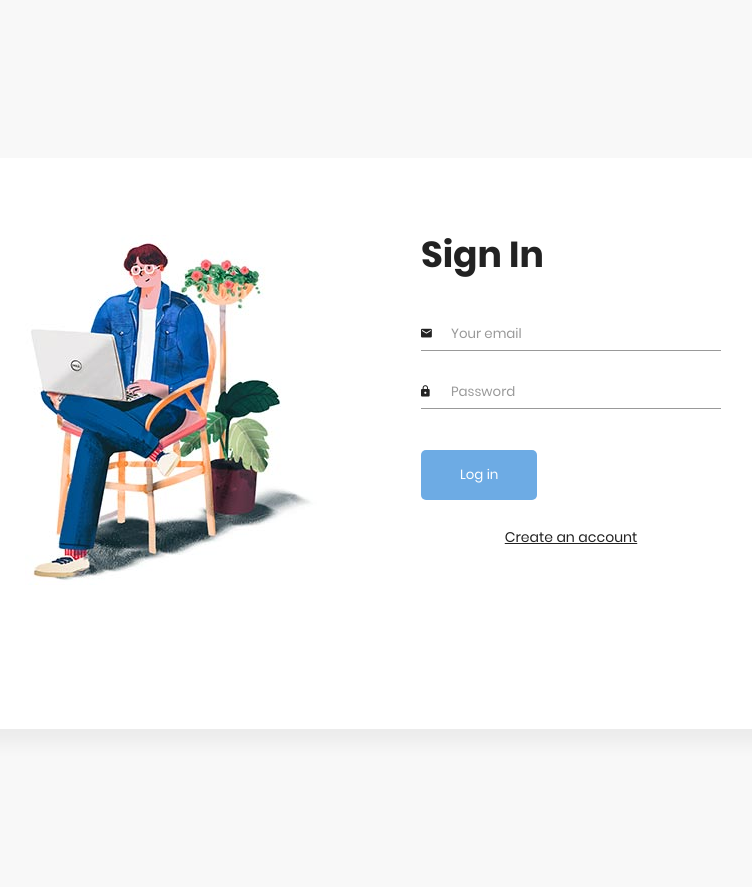
After one commit to AbdulRahmanAbouzaid/guestbook, a PHP site: page /views/login.view.php in a window 1280 px wide. The commit adds this page. Shown: the whole page, without its empty margins (279-1031 px from the left). Run offline with PHP 8.4, Linux system fonts and the light colour scheme.

Commit message:
auth/user login

```diff
--- a/public/css/style.css
+++ b/public/css/style.css
@@ -14,108 +14,108 @@ list-type-ulli, .socials {
   font-family: 'Poppins';
   font-style: normal;
   font-weight: 300;
-  src: url("../fonts/poppins/poppins-v5-latin-300.eot");
+  src: url("../webwebfonts/poppins/poppins-v5-latin-300.eot");
   /* IE9 Compat Modes */
-  src: local("Poppins Light"), local("Poppins-Light"), url("../fonts/poppins/poppins-v5-latin-300.eot?#iefix") format("embedded-opentype"), url("../fonts/poppins/poppins-v5-latin-300.woff2") format("woff2"), url("../fonts/poppins/poppins-v5-latin-300.woff") format("woff"), url("../fonts/poppins/poppins-v5-latin-300.ttf") format("truetype"), url("../fonts/poppins/poppins-v5-latin-300.svg#Poppins") format("svg");
+  src: local("Poppins Light"), local("Poppins-Light"), url("../webwebfonts/poppins/poppins-v5-latin-300.eot?#iefix") format("embedded-opentype"), url("../webfonts/poppins/poppins-v5-latin-300.woff2") format("woff2"), url("../webfonts/poppins/poppins-v5-latin-300.woff") format("woff"), url("../webfonts/poppins/poppins-v5-latin-300.ttf") format("truetype"), url("../webfonts/poppins/poppins-v5-latin-300.svg#Poppins") format("svg");
   /* Legacy iOS */ }
 /* poppins-300italic - latin */
 @font-face {
   font-family: 'Poppins';
   font-style: italic;
   font-weight: 300;
-  src: url("../fonts/poppins/poppins-v5-latin-300italic.eot");
+  src: url("../webwebfonts/poppins/poppins-v5-latin-300italic.eot");
   /* IE9 Compat Modes */
-  src: local("Poppins Light Italic"), local("Poppins-LightItalic"), url("../fonts/poppins/poppins-v5-latin-300italic.eot?#iefix") format("embedded-opentype"), url("../fonts/poppins/poppins-v5-latin-300italic.woff2") format("woff2"), url("../fonts/poppins/poppins-v5-latin-300italic.woff") format("woff"), url("../fonts/poppins/poppins-v5-latin-300italic.ttf") format("truetype"), url("../fonts/poppins/poppins-v5-latin-300italic.svg#Poppins") format("svg");
+  src: local("Poppins Light Italic"), local("Poppins-LightItalic"), url("../webwebfonts/poppins/poppins-v5-latin-300italic.eot?#iefix") format("embedded-opentype"), url("../webfonts/poppins/poppins-v5-latin-300italic.woff2") format("woff2"), url("../webfonts/poppins/poppins-v5-latin-300italic.woff") format("woff"), url("../webfonts/poppins/poppins-v5-latin-300italic.ttf") format("truetype"), url("../webfonts/poppins/poppins-v5-latin-300italic.svg#Poppins") format("svg");
   /* Legacy iOS */ }
 /* poppins-regular - latin */
 @font-face {
   font-family: 'Poppins';
   font-style: normal;
   font-weight: 400;
-  src: url("../fonts/poppins/poppins-v5-latin-regular.eot");
+  src: url("../webfonts/poppins/poppins-v5-latin-regular.eot");
   /* IE9 Compat Modes */
-  src: local("Poppins Regular"), local("Poppins-Regular"), url("../fonts/poppins/poppins-v5-latin-regular.eot?#iefix") format("embedded-opentype"), url("../fonts/poppins/poppins-v5-latin-regular.woff2") format("woff2"), url("../fonts/poppins/poppins-v5-latin-regular.woff") format("woff"), url("../fonts/poppins/poppins-v5-latin-regular.ttf") format("truetype"), url("../fonts/poppins/poppins-v5-latin-regular.svg#Poppins") format("svg");
+  src: local("Poppins Regular"), local("Poppins-Regular"), url("../webfonts/poppins/poppins-v5-latin-regular.eot?#iefix") format("embedded-opentype"), url("../webfonts/poppins/poppins-v5-latin-regular.woff2") format("woff2"), url("../webfonts/poppins/poppins-v5-latin-regular.woff") format("woff"), url("../webfonts/poppins/poppins-v5-latin-regular.ttf") format("truetype"), url("../webfonts/poppins/poppins-v5-latin-regular.svg#Poppins") format("svg");
   /* Legacy iOS */ }
 /* poppins-italic - latin */
 @font-face {
   font-family: 'Poppins';
   font-style: italic;
   font-weight: 400;
-  src: url("../fonts/poppins/poppins-v5-latin-italic.eot");
+  src: url("../webfonts/poppins/poppins-v5-latin-italic.eot");
   /* IE9 Compat Modes */
-  src: local("Poppins Italic"), local("Poppins-Italic"), url("../fonts/poppins/poppins-v5-latin-italic.eot?#iefix") format("embedded-opentype"), url("../fonts/poppins/poppins-v5-latin-italic.woff2") format("woff2"), url("../fonts/poppins/poppins-v5-latin-italic.woff") format("woff"), url("../fonts/poppins/poppins-v5-latin-italic.ttf") format("truetype"), url("../fonts/poppins/poppins-v5-latin-italic.svg#Poppins") format("svg");
+  src: local("Poppins Italic"), local("Poppins-Italic"), url("../webfonts/poppins/poppins-v5-latin-italic.eot?#iefix") format("embedded-opentype"), url("../webfonts/poppins/poppins-v5-latin-italic.woff2") format("woff2"), url("../webfonts/poppins/poppins-v5-latin-italic.woff") format("woff"), url("../webfonts/poppins/poppins-v5-latin-italic.ttf") format("truetype"), url("../webfonts/poppins/poppins-v5-latin-italic.svg#Poppins") format("svg");
   /* Legacy iOS */ }
 /* poppins-500 - latin */
 @font-face {
   font-family: 'Poppins';
   font-style: normal;
   font-weight: 500;
-  src: url("../fonts/poppins/poppins-v5-latin-500.eot");
+  src: url("../webfonts/poppins/poppins-v5-latin-500.eot");
   /* IE9 Compat Modes */
-  src: local("Poppins Medium"), local("Poppins-Medium"), url("../fonts/poppins/poppins-v5-latin-500.eot?#iefix") format("embedded-opentype"), url("../fonts/poppins/poppins-v5-latin-500.woff2") format("woff2"), url("../fonts/poppins/poppins-v5-latin-500.woff") format("woff"), url("../fonts/poppins/poppins-v5-latin-500.ttf") format("truetype"), url("../fonts/poppins/poppins-v5-latin-500.svg#Poppins") format("svg");
+  src: local("Poppins Medium"), local("Poppins-Medium"), url("../webfonts/poppins/poppins-v5-latin-500.eot?#iefix") format("embedded-opentype"), url("../webfonts/poppins/poppins-v5-latin-500.woff2") format("woff2"), url("../webfonts/poppins/poppins-v5-latin-500.woff") format("woff"), url("../webfonts/poppins/poppins-v5-latin-500.ttf") format("truetype"), url("../webfonts/poppins/poppins-v5-latin-500.svg#Poppins") format("svg");
   /* Legacy iOS */ }
 /* poppins-500italic - latin */
 @font-face {
   font-family: 'Poppins';
   font-style: italic;
   font-weight: 500;
-  src: url("../fonts/poppins/poppins-v5-latin-500italic.eot");
+  src: url("../webfonts/poppins/poppins-v5-latin-500italic.eot");
   /* IE9 Compat Modes */
-  src: local("Poppins Medium Italic"), local("Poppins-MediumItalic"), url("../fonts/poppins/poppins-v5-latin-500italic.eot?#iefix") format("embedded-opentype"), url("../fonts/poppins/poppins-v5-latin-500italic.woff2") format("woff2"), url("../fonts/poppins/poppins-v5-latin-500italic.woff") format("woff"), url("../fonts/poppins/poppins-v5-latin-500italic.ttf") format("truetype"), url("../fonts/poppins/poppins-v5-latin-500italic.svg#Poppins") format("svg");
+  src: local("Poppins Medium Italic"), local("Poppins-MediumItalic"), url("../webfonts/poppins/poppins-v5-latin-500italic.eot?#iefix") format("embedded-opentype"), url("../webfonts/poppins/poppins-v5-latin-500italic.woff2") format("woff2"), url("../webfonts/poppins/poppins-v5-latin-500italic.woff") format("woff"), url("../webfonts/poppins/poppins-v5-latin-500italic.ttf") format("truetype"), url("../webfonts/poppins/poppins-v5-latin-500italic.svg#Poppins") format("svg");
   /* Legacy iOS */ }
 /* poppins-600 - latin */
 @font-face {
   font-family: 'Poppins';
   font-style: normal;
   font-weight: 600;
-  src: url("../fonts/poppins/poppins-v5-latin-600.eot");
+  src: url("../webfonts/poppins/poppins-v5-latin-600.eot");
   /* IE9 Compat Modes */
-  src: local("Poppins SemiBold"), local("Poppins-SemiBold"), url("../fonts/poppins/poppins-v5-latin-600.eot?#iefix") format("embedded-opentype"), url("../fonts/poppins/poppins-v5-latin-600.woff2") format("woff2"), url("../fonts/poppins/poppins-v5-latin-600.woff") format("woff"), url("../fonts/poppins/poppins-v5-latin-600.ttf") format("truetype"), url("../fonts/poppins/poppins-v5-latin-600.svg#Poppins") format("svg");
+  src: local("Poppins SemiBold"), local("Poppins-SemiBold"), url("../webfonts/poppins/poppins-v5-latin-600.eot?#iefix") format("embedded-opentype"), url("../webfonts/poppins/poppins-v5-latin-600.woff2") format("woff2"), url("../webfonts/poppins/poppins-v5-latin-600.woff") format("woff"), url("../webfonts/poppins/poppins-v5-latin-600.ttf") format("truetype"), url("../webfonts/poppins/poppins-v5-latin-600.svg#Poppins") format("svg");
   /* Legacy iOS */ }
 /* poppins-700 - latin */
 @font-face {
   font-family: 'Poppins';
   font-style: normal;
   font-weight: 700;
-  src: url("../fonts/poppins/poppins-v5-latin-700.eot");
+  src: url("../webfonts/poppins/poppins-v5-latin-700.eot");
   /* IE9 Compat Modes */
-  src: local("Poppins Bold"), local("Poppins-Bold"), url("../fonts/poppins/poppins-v5-latin-700.eot?#iefix") format("embedded-opentype"), url("../fonts/poppins/poppins-v5-latin-700.woff2") format("woff2"), url("../fonts/poppins/poppins-v5-latin-700.woff") format("woff"), url("../fonts/poppins/poppins-v5-latin-700.ttf") format("truetype"), url("../fonts/poppins/poppins-v5-latin-700.svg#Poppins") format("svg");
+  src: local("Poppins Bold"), local("Poppins-Bold"), url("../webfonts/poppins/poppins-v5-latin-700.eot?#iefix") format("embedded-opentype"), url("../webfonts/poppins/poppins-v5-latin-700.woff2") format("woff2"), url("../webfonts/poppins/poppins-v5-latin-700.woff") format("woff"), url("../webfonts/poppins/poppins-v5-latin-700.ttf") format("truetype"), url("../webfonts/poppins/poppins-v5-latin-700.svg#Poppins") format("svg");
   /* Legacy iOS */ }
 /* poppins-700italic - latin */
 @font-face {
   font-family: 'Poppins';
   font-style: italic;
   font-weight: 700;
-  src: url("../fonts/poppins/poppins-v5-latin-700italic.eot");
+  src: url("../webfonts/poppins/poppins-v5-latin-700italic.eot");
   /* IE9 Compat Modes */
-  src: local("Poppins Bold Italic"), local("Poppins-BoldItalic"), url("../fonts/poppins/poppins-v5-latin-700italic.eot?#iefix") format("embedded-opentype"), url("../fonts/poppins/poppins-v5-latin-700italic.woff2") format("woff2"), url("../fonts/poppins/poppins-v5-latin-700italic.woff") format("woff"), url("../fonts/poppins/poppins-v5-latin-700italic.ttf") format("truetype"), url("../fonts/poppins/poppins-v5-latin-700italic.svg#Poppins") format("svg");
+  src: local("Poppins Bold Italic"), local("Poppins-BoldItalic"), url("../webfonts/poppins/poppins-v5-latin-700italic.eot?#iefix") format("embedded-opentype"), url("../webfonts/poppins/poppins-v5-latin-700italic.woff2") format("woff2"), url("../webfonts/poppins/poppins-v5-latin-700italic.woff") format("woff"), url("../webfonts/poppins/poppins-v5-latin-700italic.ttf") format("truetype"), url("../webfonts/poppins/poppins-v5-latin-700italic.svg#Poppins") format("svg");
   /* Legacy iOS */ }
 /* poppins-800 - latin */
 @font-face {
   font-family: 'Poppins';
   font-style: normal;
   font-weight: 800;
-  src: url("../fonts/poppins/poppins-v5-latin-800.eot");
+  src: url("../webfonts/poppins/poppins-v5-latin-800.eot");
   /* IE9 Compat Modes */
-  src: local("Poppins ExtraBold"), local("Poppins-ExtraBold"), url("../fonts/poppins/poppins-v5-latin-800.eot?#iefix") format("embedded-opentype"), url("../fonts/poppins/poppins-v5-latin-800.woff2") format("woff2"), url("../fonts/poppins/poppins-v5-latin-800.woff") format("woff"), url("../fonts/poppins/poppins-v5-latin-800.ttf") format("truetype"), url("../fonts/poppins/poppins-v5-latin-800.svg#Poppins") format("svg");
+  src: local("Poppins ExtraBold"), local("Poppins-ExtraBold"), url("../webfonts/poppins/poppins-v5-latin-800.eot?#iefix") format("embedded-opentype"), url("../webfonts/poppins/poppins-v5-latin-800.woff2") format("woff2"), url("../webfonts/poppins/poppins-v5-latin-800.woff") format("woff"), url("../webfonts/poppins/poppins-v5-latin-800.ttf") format("truetype"), url("../webfonts/poppins/poppins-v5-latin-800.svg#Poppins") format("svg");
   /* Legacy iOS */ }
 /* poppins-800italic - latin */
 @font-face {
   font-family: 'Poppins';
   font-style: italic;
   font-weight: 800;
-  src: url("../fonts/poppins/poppins-v5-latin-800italic.eot");
+  src: url("../webfonts/poppins/poppins-v5-latin-800italic.eot");
   /* IE9 Compat Modes */
-  src: local("Poppins ExtraBold Italic"), local("Poppins-ExtraBoldItalic"), url("../fonts/poppins/poppins-v5-latin-800italic.eot?#iefix") format("embedded-opentype"), url("../fonts/poppins/poppins-v5-latin-800italic.woff2") format("woff2"), url("../fonts/poppins/poppins-v5-latin-800italic.woff") format("woff"), url("../fonts/poppins/poppins-v5-latin-800italic.ttf") format("truetype"), url("../fonts/poppins/poppins-v5-latin-800italic.svg#Poppins") format("svg");
+  src: local("Poppins ExtraBold Italic"), local("Poppins-ExtraBoldItalic"), url("../webfonts/poppins/poppins-v5-latin-800italic.eot?#iefix") format("embedded-opentype"), url("../webfonts/poppins/poppins-v5-latin-800italic.woff2") format("woff2"), url("../webfonts/poppins/poppins-v5-latin-800italic.woff") format("woff"), url("../webfonts/poppins/poppins-v5-latin-800italic.ttf") format("truetype"), url("../webfonts/poppins/poppins-v5-latin-800italic.svg#Poppins") format("svg");
   /* Legacy iOS */ }
 /* poppins-900 - latin */
 @font-face {
   font-family: 'Poppins';
   font-style: normal;
   font-weight: 900;
-  src: url("../fonts/poppins/poppins-v5-latin-900.eot");
+  src: url("../webfonts/poppins/poppins-v5-latin-900.eot");
   /* IE9 Compat Modes */
-  src: local("Poppins Black"), local("Poppins-Black"), url("../fonts/poppins/poppins-v5-latin-900.eot?#iefix") format("embedded-opentype"), url("../fonts/poppins/poppins-v5-latin-900.woff2") format("woff2"), url("../fonts/poppins/poppins-v5-latin-900.woff") format("woff"), url("../fonts/poppins/poppins-v5-latin-900.ttf") format("truetype"), url("../fonts/poppins/poppins-v5-latin-900.svg#Poppins") format("svg");
+  src: local("Poppins Black"), local("Poppins-Black"), url("../webfonts/poppins/poppins-v5-latin-900.eot?#iefix") format("embedded-opentype"), url("../webfonts/poppins/poppins-v5-latin-900.woff2") format("woff2"), url("../webfonts/poppins/poppins-v5-latin-900.woff") format("woff"), url("../webfonts/poppins/poppins-v5-latin-900.ttf") format("truetype"), url("../webfonts/poppins/poppins-v5-latin-900.svg#Poppins") format("svg");
   /* Legacy iOS */ }
 a:focus, a:active {
   text-decoration: none;
--- a/routes.php
+++ b/routes.php
@@ -3,3 +3,6 @@
 $router->get('', 'PagesController@index');
 $router->get('register', 'UsersController@showRegisterForm');
 $router->post('register', 'UsersController@register');
+
+$router->get('login', 'UsersController@showLoginForm');
+$router->post('login', 'UsersController@login');
--- /dev/null
+++ b/views/login.view.php
@@ -0,0 +1,56 @@
+<!DOCTYPE html>
+<html lang="en">
+<head>
+    <meta charset="UTF-8">
+    <meta name="viewport" content="width=device-width, initial-scale=1.0">
+    <meta http-equiv="X-UA-Compatible" content="ie=edge">
+    <title>Sign In</title>
+
+    <!-- Font Icon -->
+    <link rel="stylesheet" href="/public/webfonts/material-icon/css/material-design-iconic-font.min.css">
+
+    <!-- Main css -->
+    <link rel="stylesheet" href="/public/css/style.css">
+</head>
+<body>
+
+    <div class="main">
+
+        <!-- Sing in  Form -->
+        <section class="sign-in">
+            <div class="container">
+                <div class="signin-content">
+                    <div class="signin-image">
+                        <figure><img src="public/img/signin-image.jpg" alt="sing in image"></figure>
+                    </div>
+
+                    <div class="signin-form">
+                        <h2 class="form-title">Sign In</h2>
+                        <form method="POST" action="/login" class="register-form" id="login-form">
+                            <div class="form-group">
+                                <label for="email"><i class="zmdi zmdi-email"></i></label>
+                                <input type="text" name="email" id="email" placeholder="Your email"/>
+                            </div>
+                            <div class="form-group">
+                                <label for="your_pass"><i class="zmdi zmdi-lock"></i></label>
+                                <input type="password" name="password" id="your_pass" placeholder="Password"/>
+                            </div>
+                            <div class="form-group form-button">
+                                <input type="submit" name="signin" id="signin" class="form-submit" value="Log in"/>
+                            </div>
+                            <div class="form-group">
+                                <a href="#" class="signup-image-link">Create an account</a>
+                            </div>
+                        </form>
+                    </div>
+                </div>
+            </div>
+        </section>
+
+    </div>
+
+    <!-- JS -->
+    <script src="/public/js/jquery.min.js"></script>
+    <script src="/public/js/main.js"></script>
+</body><!-- This templates was made by Colorlib (https://colorlib.com) -->
+</html>
```
Also changed, not shown: controllers/UsersController.php (+32 -0 lines).
